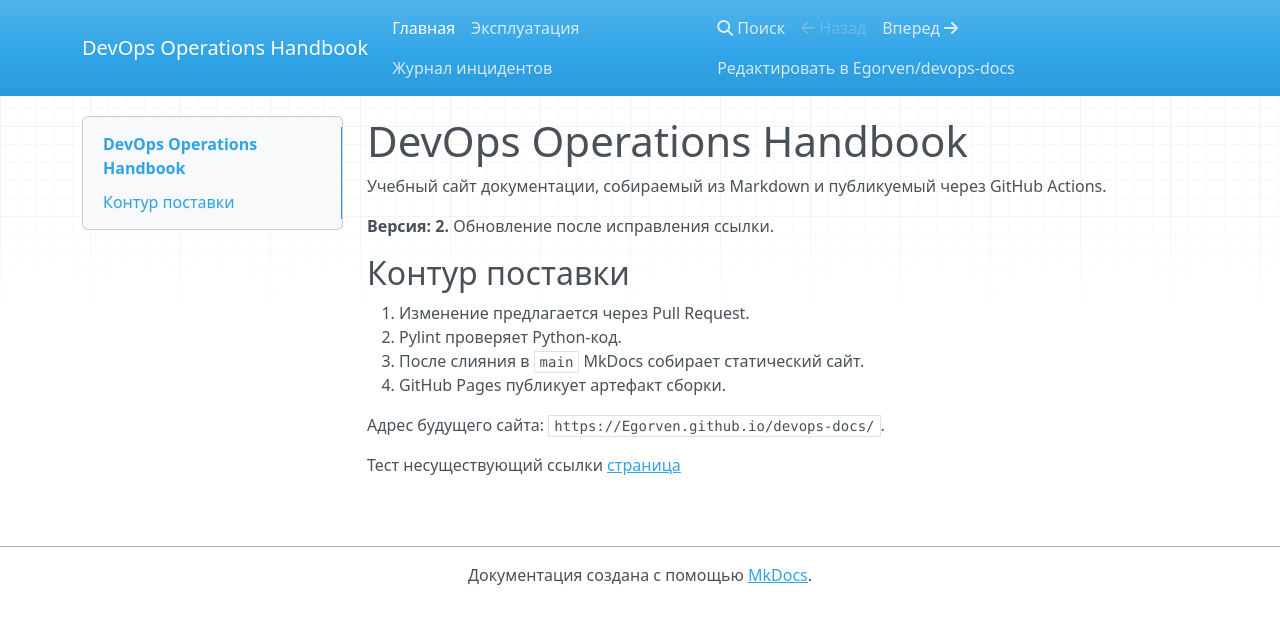
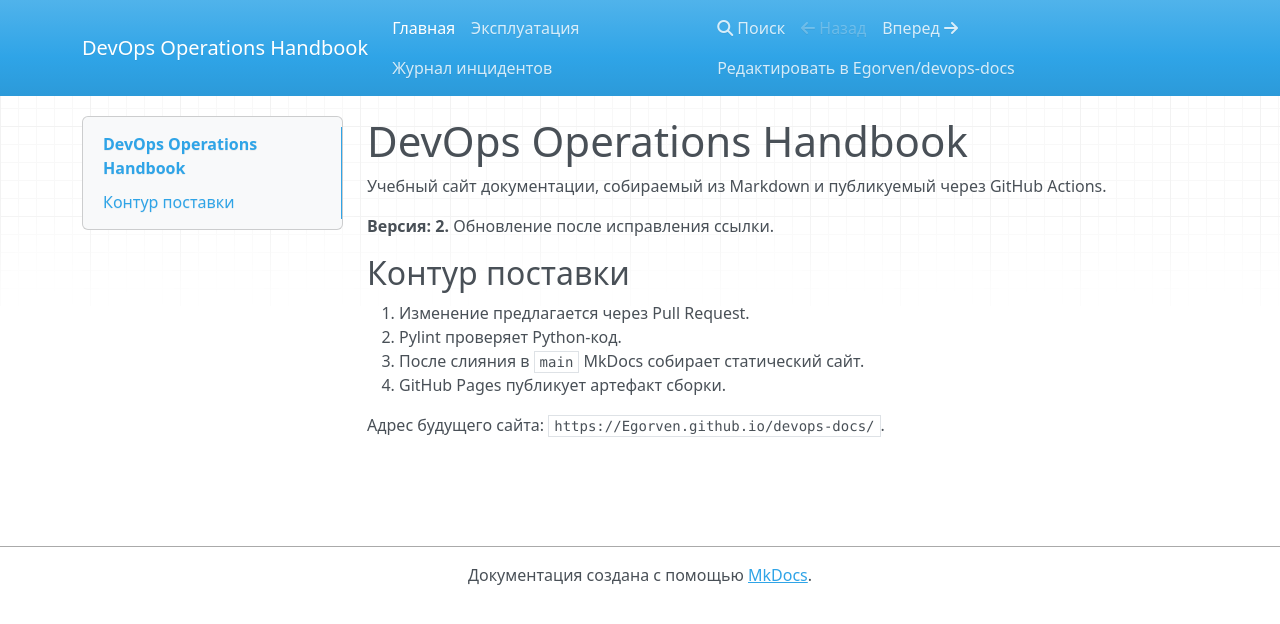
Before and after one commit to Egorven/devops-docs, an MkDocs documentation site: the page built from docs/index.md, in a window 1280 px wide. Shown: the top 624 px of the page. Built offline with MkDocs 1.6.1, drawn with Linux system fonts in a browser that asks for light colours; nearby versions of some CDN libraries.

Commit message:
docs: delete invalid link

```diff
--- a/docs/index.md
+++ b/docs/index.md
@@ -12,5 +12,3 @@
 4. GitHub Pages публикует артефакт сборки.
 
 Адрес будущего сайта: `https://Egorven.github.io/devops-docs/`.
-
-Тест несуществующий ссылки [страница](missing-page.md)
```
